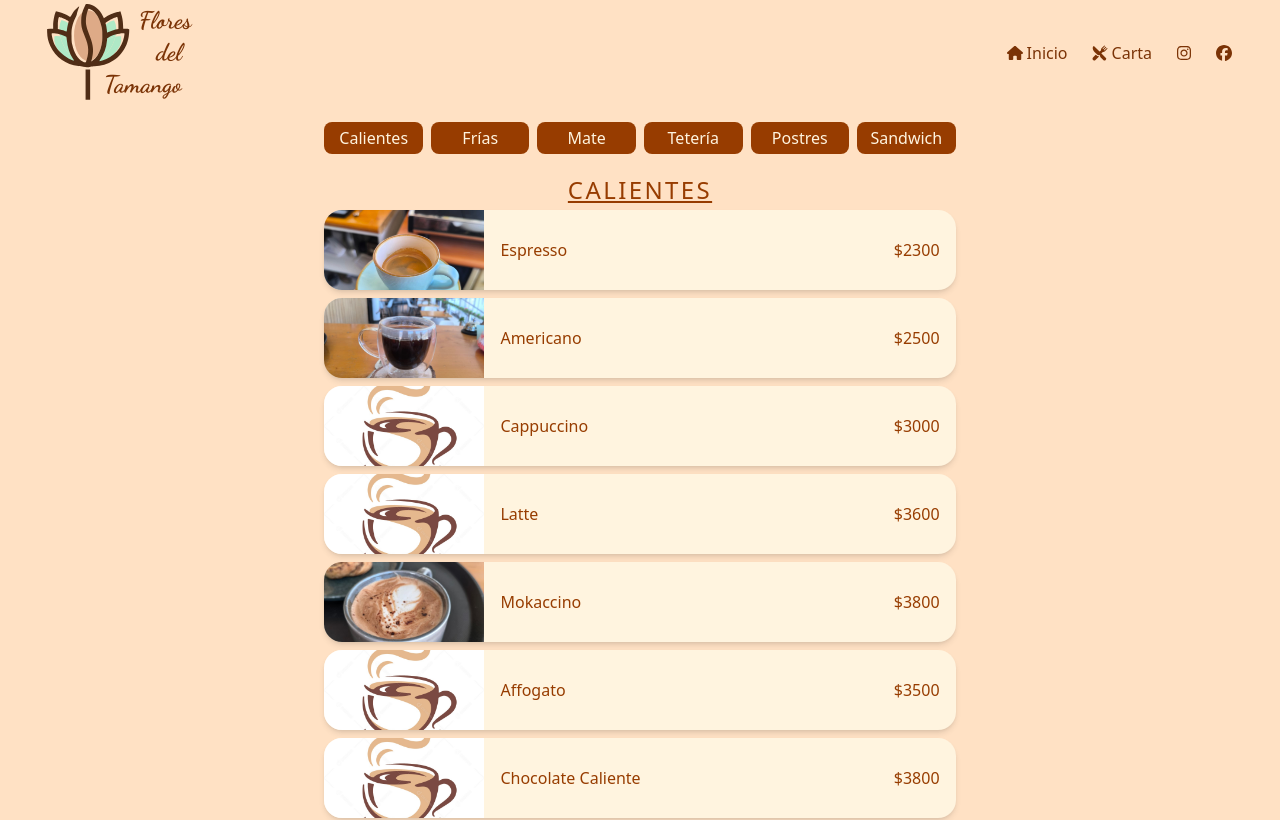
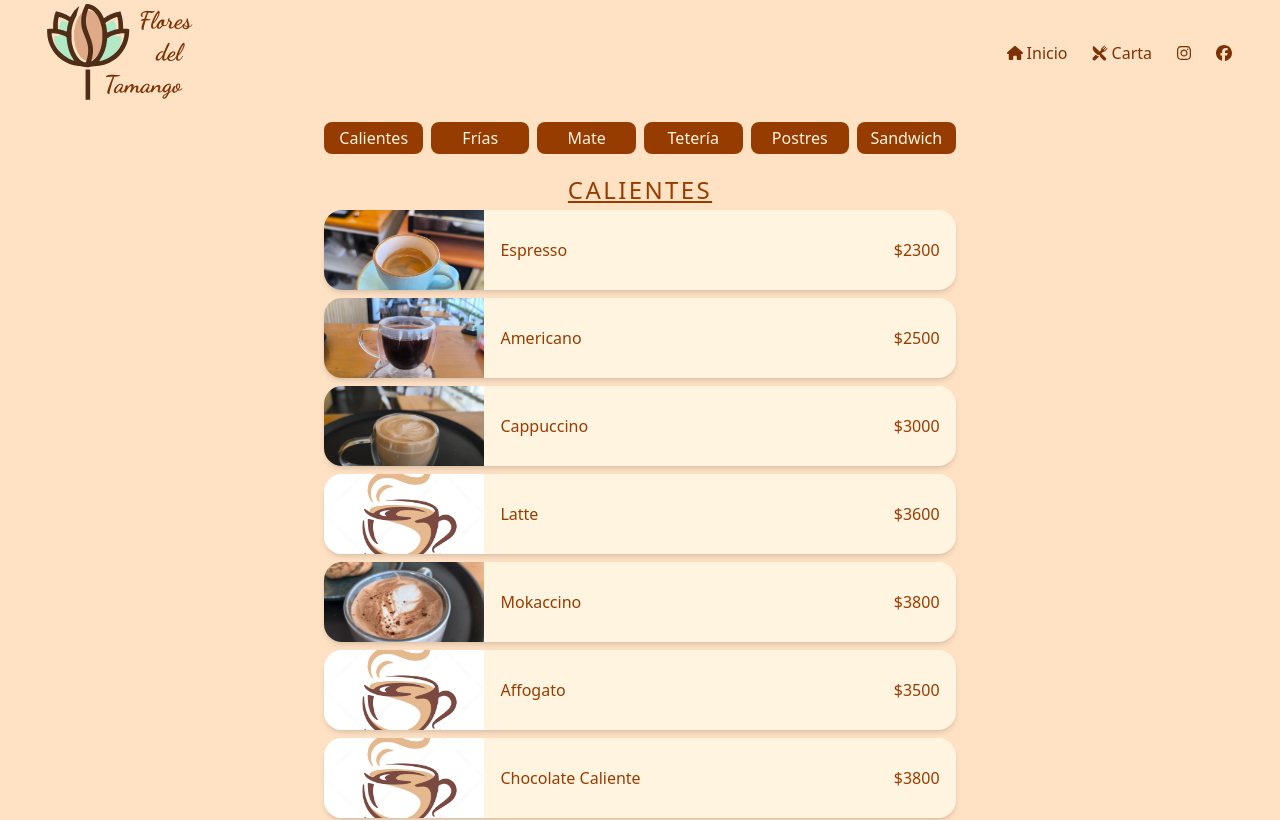
Before and after one commit to dngomez/tamango, a Next.js app: page /carta in a window 1280 px wide. Shown: the top 820 px of the page. Built offline with nearby package versions, Linux system fonts and the light colour scheme.

Commit message:
Add capuccino and queue images

```diff
--- a/app/productos.ts
+++ b/app/productos.ts
@@ -29,7 +29,7 @@ export const PRODUCT_LIST = [
     shortDescription: "",
     description: [],
     price: 3000,
-    images: ["placeholder.jpg", "placeholder2.jpg"],
+    images: ["capuccino.jpeg"],
     category: "Calientes",
   },
   {
@@ -229,7 +229,7 @@ export const PRODUCT_LIST = [
     shortDescription: "",
     description: [],
     price: 2000,
-    images: ["placeholder.jpg", "placeholder2.jpg"],
+    images: ["queque.jpeg"],
     category: "Postres",
   },
   {
```
Also changed, not shown: public/carta/capuccino.jpeg (added), public/carta/queque.jpeg (added).
